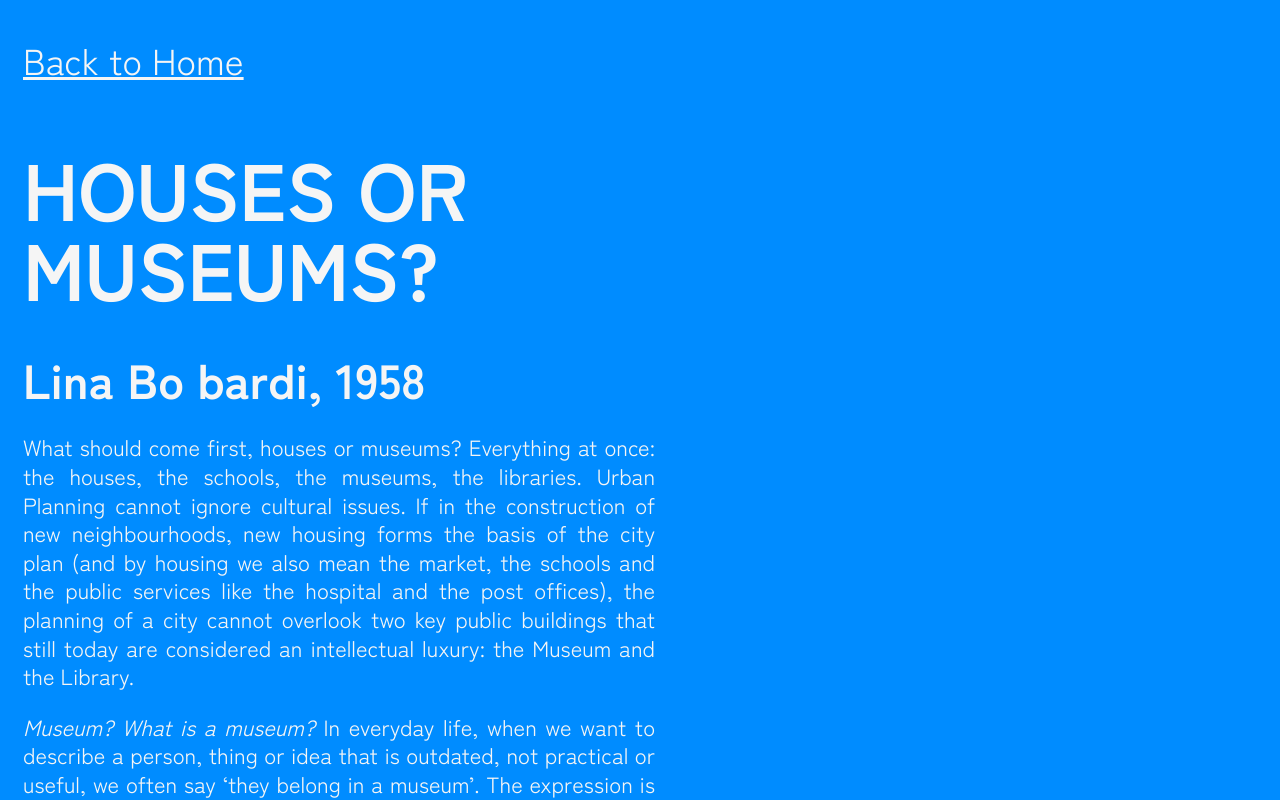
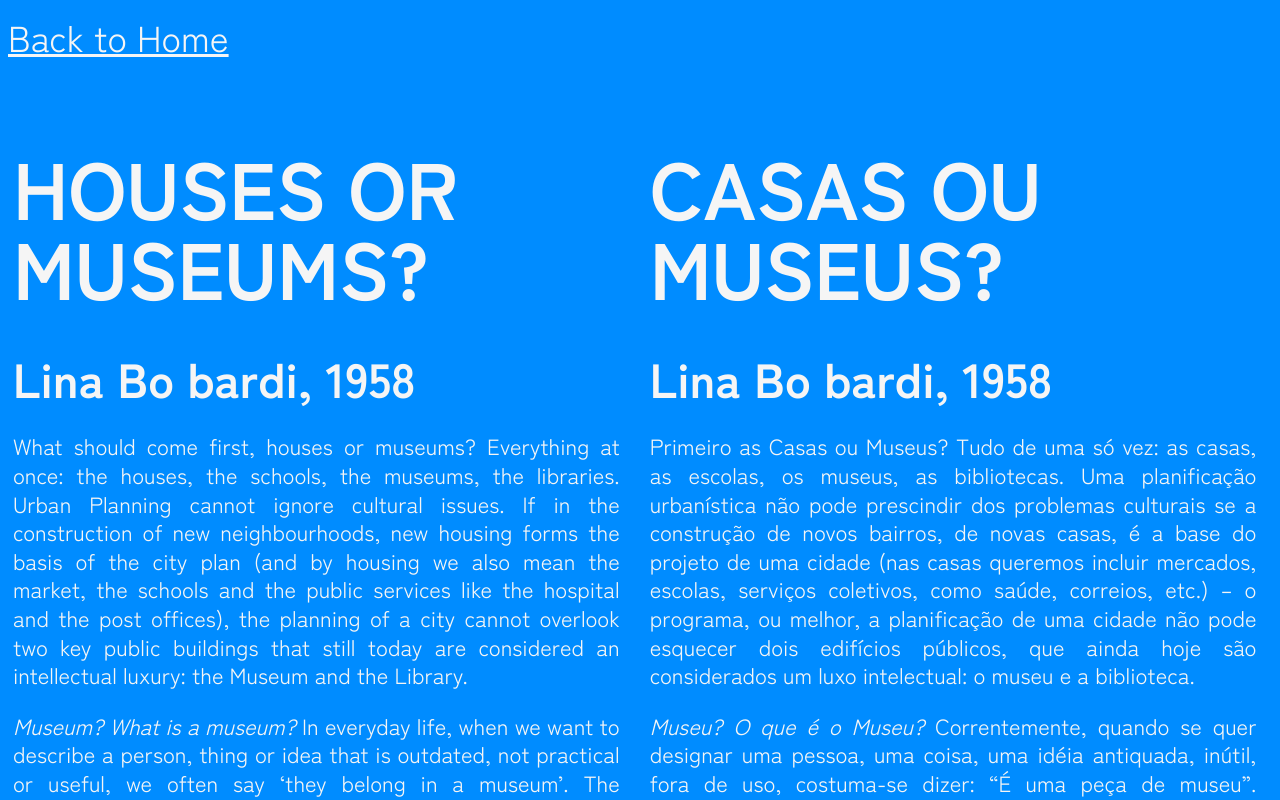
Before and after one commit to sonny-han/furry-octo-goggles, a plain HTML site: page exercise-03/index.html in a window 1280 px wide. Shown: the top 800 px of the page. Drawn offline with Linux system fonts and the light colour scheme.

Commit message:
exercise-03 update

```diff
--- a/exercise-03/exercise-03-style.css
+++ b/exercise-03/exercise-03-style.css
@@ -30,12 +30,13 @@ a {
 }
 span.a {
     display:inline-block;
-    width:50%;
-    padding:15px
+    width:48%;
+    margin: 0px 15px 0px 5px;
+    vertical-align: top;
 }
-
 span.b {
     display:inline-block;
-    width: 50%;
-    padding:15px
+    width:48%;
+    margin: 0px 0px 0px 15px;
+    vertical-align: top;
 }
--- a/exercise-03/index.html
+++ b/exercise-03/index.html
@@ -12,8 +12,10 @@
 <link rel="stylesheet" href="exercise-03-style.css">
 </head>
 <body>
+    <div>
+    <p><a href="../index.html">Back to Home</a></p></div>
+<div>
     <span class="a">
-    <p><a href="../index.html">Back to Home</a></p>
     <h2>HOUSES OR MUSEUMS?</h2>
     <h3>Lina Bo bardi, 1958</h3>
     <p>What should come first, houses or museums? Everything at once: the houses, the schools, the museums, the libraries. Urban Planning cannot ignore cultural issues. If in the construction of new neighbourhoods, new housing forms the basis of the city plan (and by housing we also mean the market, the schools and the public services like the hospital and the post offices), the planning of a city cannot overlook two key public buildings that still today are considered an intellectual luxury: the Museum and the Library.</p>
@@ -23,11 +25,7 @@
     <p>The experience gained in this field with the São Paulo Museum of Art can be of great use here. After all, what is the point of an isolated work of art, even if it’s exhibited with the most perfect museological technique, if it remains ‘an end in itself’, with no connection at all to our times, with no historical continuity? The visitors, especially the younger ones, will look at the objects in a superficial way, without understanding their meaning, their historical lessons, the light they can shed on the present. Baroque sculptures, saints, silverware, tiles, paintings, altarpieces - all will be mere artistic curiosities to the visitor. In real terms, what didactic methods should we use? Evidently written texts, brief and succinct, and not in the language of the PhD, accompanied by photographs – in a sort of cinematographic commentary. It is only by satisfying these didactic needs that the museum will be able to occupy a vital place and be worthy in the gradation of human needs demanding prompt solution, and of being built at the same time as the houses.</p>
     <p>These considerations are of the utmost importance as Bahia stands on the brink of creating what could well one day become - given the importance of its collection and the beauty and poetic fascination of the building that will be its home - the country’s most important museum: the Santa Teresa Museum of Sacred Art. A museum that ought to have its own didactic voice in order to become a ‘true’ museum, which is ‘alive’, and not a ‘museum’ in the most obsolete use of the term.</p>
     <p><em>First published in Diário de Notícias (Salvador, Bahia), 5 October 1958</em></p>
-</span class="b">
-    <br>
-    <br>
-    <br>
-    <span class="b">
+</span><span class="b">
     <h2>CASAS OU MUSEUS?</h2>
     <h3>Lina Bo bardi, 1958</h3>
     <p>Primeiro as Casas ou Museus? Tudo de uma só vez: as casas, as escolas, os museus, as bibliotecas. Uma planificação urbanística não pode prescindir dos problemas culturais se a construção de novos bairros, de novas casas, é a base do projeto de uma cidade (nas casas queremos incluir mercados, escolas, serviços coletivos, como saúde, correios, etc.) – o programa, ou melhor, a planificação de uma cidade não pode esquecer dois edifícios públicos, que ainda hoje são considerados um luxo intelectual: o museu e a biblioteca.</p>
@@ -37,5 +35,6 @@
     <p>TTais considerações são da maior importância, estando a Bahia no ponto de criar, na iminência de realizar, o que poderá ser um dia, ela beleza e fascinação poética do edifício que o abrigará, pela importância das obras a serem nele expostas, o museu mais importante do país: o Museu de Arte Sacra de Santa Teresa. Museu que deverá ter a sua impostação didática para ser um museu “verdadeiro”, vivo, e não um “museu” no sentido mais superado da palavra.</p>
     <p><em>First published in Diário de Notícias (Salvador, Bahia), 5 October 1958</em></p>
     </span>
+</div>
 </body>
 </html>
--- a/style.css
+++ b/style.css
@@ -4,24 +4,35 @@ body {
 h1 {
     color:whitesmoke;
     font-family: 'Zen Kaku Gothic New', sans-serif;
-    font-size:48px;
-    text-align:left
+    font-size:120px;
+    text-align:left;
+    line-height:50%;
 }
 h2 {
     color:whitesmoke;
     font-family: 'Zen Kaku Gothic New', sans-serif;
-    font-size: 24px;
-    text-align:left
+    font-size: 36px;
+    text-align:left;
 }
 p {
     color: whitesmoke;
     font-family: 'Zen Kaku Gothic New', sans-serif;
-    font-size: 48px;
+    font-size: 16px;
     text-align: center;
 }
 ul {
     color: whitesmoke;
     font-family: 'Zen Kaku Gothic New', sans-serif;
-    font-size: 16px;
+    font-size: 24px;
     text-align:left;
 }
+span.a {
+    display:inline-block;
+    text-align:left;
+    margin:20px 20px 20px 0px;
+}
+span.b {
+    display:inline-block;
+    text-align:left;
+    margin:20px
+}
```
Also changed, not shown: index.html (+7 -2 lines).
